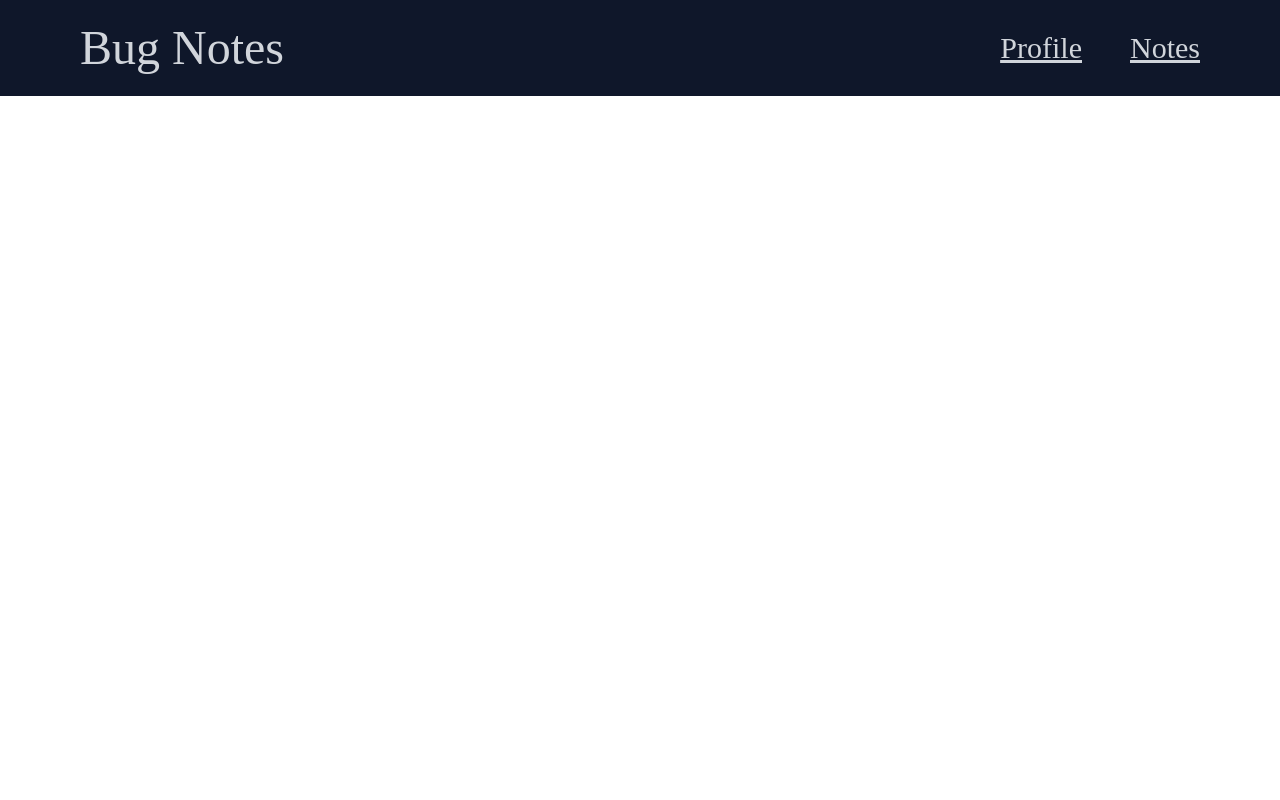
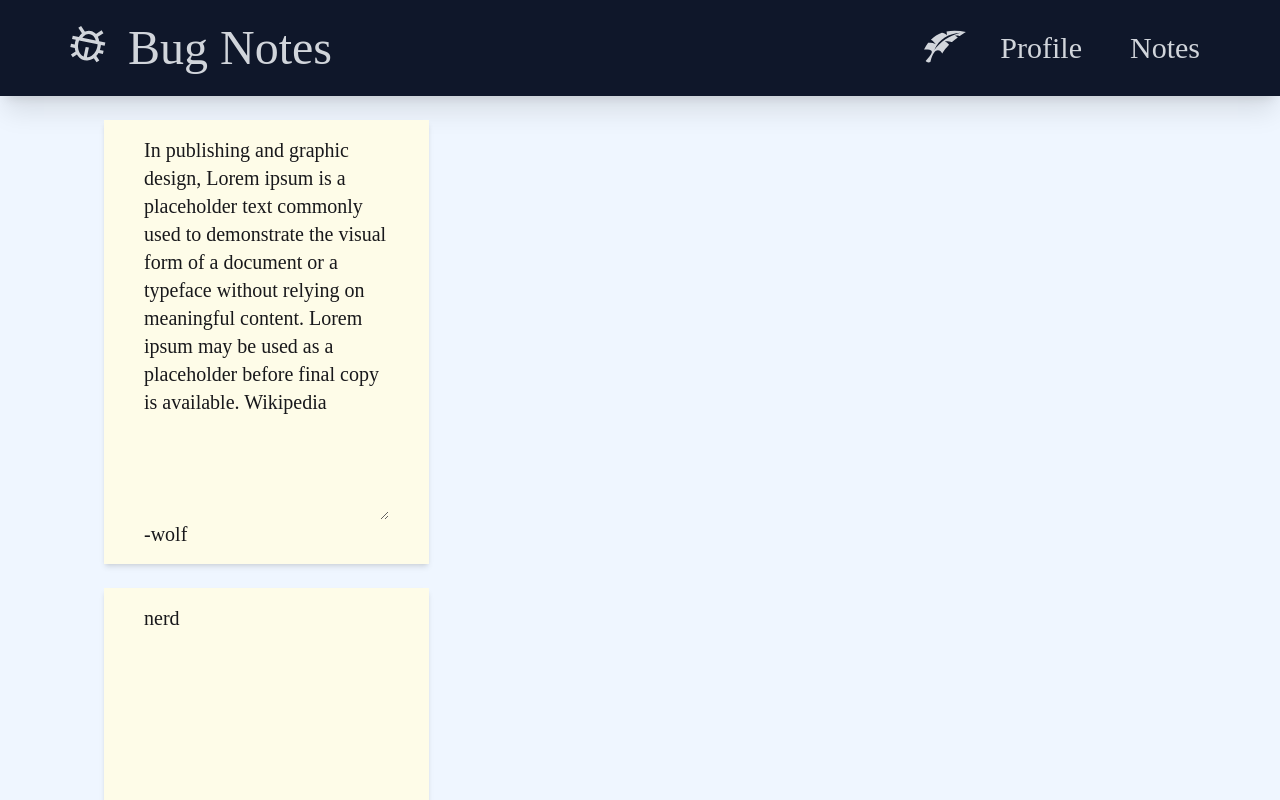
Before and after one commit to personeusw18/BugNotes, a React (Vite) app: page / in a window 1280 px wide. Shown: the top 800 px of the page. Built offline with nearby package versions, Linux system fonts and the light colour scheme; a web font is replaced by a local one.

Commit message:
Icons to Navbar, animations, note formatting

```diff
--- a/package.json
+++ b/package.json
@@ -11,6 +11,7 @@
   "dependencies": {
     "react": "^18.2.0",
     "react-dom": "^18.2.0",
+    "react-icons": "^4.6.0",
     "tailwindcss": "^3.2.3",
     "wouter": "^2.8.1"
   },
--- a/src/App.tsx
+++ b/src/App.tsx
@@ -3,6 +3,9 @@ import { NotesWindow, Footer} from './components'
 import { NavBar, NavTitle, NavItem } from './components/NavBar'
 import { Link, Route } from 'wouter'
 import "./global.css"
+import { ProfileWindow } from './components/ProfileWindow'
+import { GiQuill } from "react-icons/gi"
+import { BiBug } from "react-icons/bi"
 
 
 function App() {
@@ -12,16 +15,25 @@ function App() {
     <div>
 
       <NavBar>
-        <NavTitle to="/">Bug Notes</NavTitle>
+        <ul id="icon-title" className="flex flex-row gap-8">
+          <BiBug className="text-gray-300 mt-2 lg:mt-3 scale-[2] lg:scale-[2.5] rotate-12 hover:text-gray-400 hover:cursor-pointer"/>
+          <NavTitle to="/">Bug Notes</NavTitle>
+        </ul>
         <ul id="nav-links" className="flex gap-6 lg:gap-12 max-w-screen-xl">
+          <NavItem to="/"></NavItem>
+          <GiQuill className="mt-2 text-gray-300 scale-[2] lg:scale-[2.5] rotate-12 hover:text-gray-400 hover:cursor-pointer"/>
           <NavItem to="/profile">Profile</NavItem>
           <NavItem to="/notes">Notes</NavItem>
         </ul>
       </NavBar>
 
-      <Route path="/"><NotesWindow/></Route>
-      {/* <Route path="/profile"><ProfileWindow/></Route> */}
-      <Route path="/notes"><NotesWindow/></Route>
+      <div id="page-content" className="m-0 p-0 box-border overflow-y-visible">
+        <Route path="/">
+          <NotesWindow/>
+        </Route>
+        <Route path="/profile"><ProfileWindow/></Route>
+        <Route path="/notes"><NotesWindow/></Route>
+      </div>
 
       <Footer />
     </div>
--- a/src/components/NavBar.tsx
+++ b/src/components/NavBar.tsx
@@ -19,7 +19,7 @@ interface NavItemProps {
 
 function NavBar (props: NavBarProps) {
   return (
-    <nav id="navbar" className="bg-slate-900 flex h-24 justify-between items-center pl-8 md:pl-16 lg:pl-20 pr-8 md:pr-16 lg:pr-20">
+    <nav id="navbar" className="shadow-xl bg-slate-900 flex h-24 justify-between items-center pl-8 md:pl-16 lg:pl-20 pr-8 md:pr-16 lg:pr-20">
       { props.children }
     </nav>
   )
@@ -27,7 +27,8 @@ function NavBar (props: NavBarProps) {
 
 function NavTitle(props: NavTitleProps) {
   return (
-    <div className="text-3xl  lg:text-5xl font-cursive text-gray-300 hover:text-gray-400">
+    <div className="text-3xl  lg:text-5xl font-cursive text-gray-300 hover:text-gray-400 relative group">
+      <span className="absolute -bottom-1 left-0 w-0 h-0.5 bg-gray-400 transition-all group-hover:w-full"></span>
       <Link href={props.to}>{props.children}</Link>
     </div>
   )
@@ -35,7 +36,8 @@ function NavTitle(props: NavTitleProps) {
 
 function NavItem (props: NavItemProps) {
   return (
-    <li className="font-cursive text-gray-300 text-xl lg:text-3xl underline hover:text-gray-400">
+    <li className="font-cursive text-gray-300 text-xl lg:text-3xl hover:text-gray-400 relative group">
+      <span className="absolute -bottom-1 left-0 w-0 h-0.5 bg-gray-400 transition-all group-hover:w-full"></span>
       <Link href={props.to}>{props.children}</Link>
     </li>
   )
--- a/src/components/Note.tsx
+++ /dev/null
@@ -1,7 +0,0 @@
-import { useState } from "react";
-
-export function Note () {
-  return (
-    <div>Yo</div>
-  )
-}
--- /dev/null
+++ b/src/components/NoteContainer.tsx
@@ -0,0 +1,31 @@
+import { useState } from "react";
+
+export interface Note{
+  name: string;
+  message: string;
+  // date?: Date;
+}
+
+interface PropTypes {
+  note: Note;
+  editable?: boolean;
+}
+
+export function NoteContainer (props: PropTypes) {
+
+  const [note, setNote] = useState(props.note);
+
+  const handleMessageChange = () => {
+
+  }
+
+
+  return (
+    <div className="bg-yellow-50 text-xl min-h-[100px] font-cursive m-6 mb-0 p-10 pt-4 pb-4 w-min
+        flex flex-col shadow-md justify-between"
+    >
+      <textarea onChange={handleMessageChange} className="bg-yellow-50 text-zinc-900 placeholder-zinc-900 h-96 resize max-w-full min-w-[200px]" value={note.message}/>
+      <input className="bg-yellow-50 text-zinc-900 placeholder-zinc-900 " type="text" value={"-" + note.name}/>
+    </div>
+  )
+}
--- a/src/components/NotesWindow.tsx
+++ b/src/components/NotesWindow.tsx
@@ -1,16 +1,26 @@
-import { Note } from './Note'
-
-interface NoteProps{
-  name: string;
-  message: string;
-  date: Date;
-}
+import { NoteContainer, Note } from './NoteContainer'
+import React, { useState } from "react"
 
 
 
 export function NotesWindow () {
+
+  const [notesArray, setNotesArray] = useState<Note[]>([
+    {name:"wolf", message:"In publishing and graphic design, Lorem ipsum is a placeholder text commonly used to demonstrate the visual form of a document or a typeface without relying on meaningful content. Lorem ipsum may be used as a placeholder before final copy is available. Wikipedia"},
+    {name:"frank", message:"nerd"},
+    {name:"aaron", message:"gay"},
+    {name:"nick", message:"sexy"}
+])
+
+  // const handleSubmit = (e: React.FormEvent<HTMLInputElement>): void => {
+  //   this.setNotesArray({});
+  // }
+
   return (
-    <div className="m-0 p-0 bg-blue-50 justify-center w-screen max-w-full max-h-fit">
+    <div className="flex flex-col ml-20 mr-20 p-0 align-middle">
+      { notesArray.map(note => (
+        <NoteContainer note={note}/>
+      ))}
 
     </div>
   )
--- a/src/global.css
+++ b/src/global.css
@@ -1,4 +1,7 @@
 html, body {
   margin: 0;
   padding: 0;
+  background-color: rgb(239 246 255);
+  box-sizing: border-box;
+  overflow: hidden;
 }
--- a/tailwind.config.cjs
+++ b/tailwind.config.cjs
@@ -9,8 +9,7 @@ module.exports = {
     extend: {
       fontFamily: {
         cursive: ['Cedarville Cursive']
-      }
-
+      },
     },
   },
   plugins: [],
```
Also changed, not shown: 1 other file (tests, documents, lock files or other folders).
